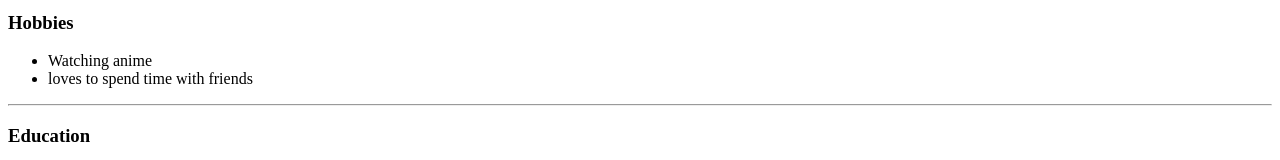
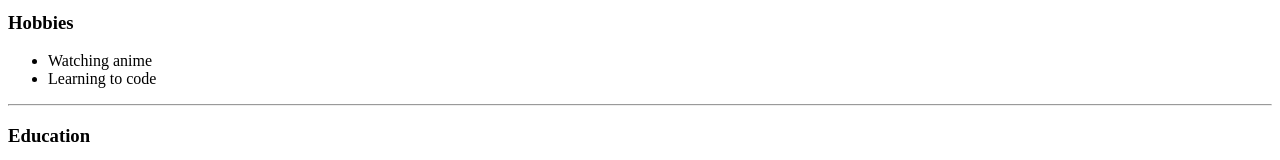
Before and after one commit to VivekChinthakindi/cv, a plain HTML site: page index.html in a window 1280 px wide. Shown: the part 571-731 px from the top of the page. Drawn offline with Linux system fonts and the light colour scheme.

Commit message:
Update index.html

```diff
--- a/index.html
+++ b/index.html
@@ -17,7 +17,7 @@
     <h3>Hobbies</h3>
     <ul>
       <li>Watching anime</li>
-      <li>loves to spend time with friends</li>
+      <li>Learning to code</li>
     </ul>
     <hr>
     <h3>Education</h3>
```
